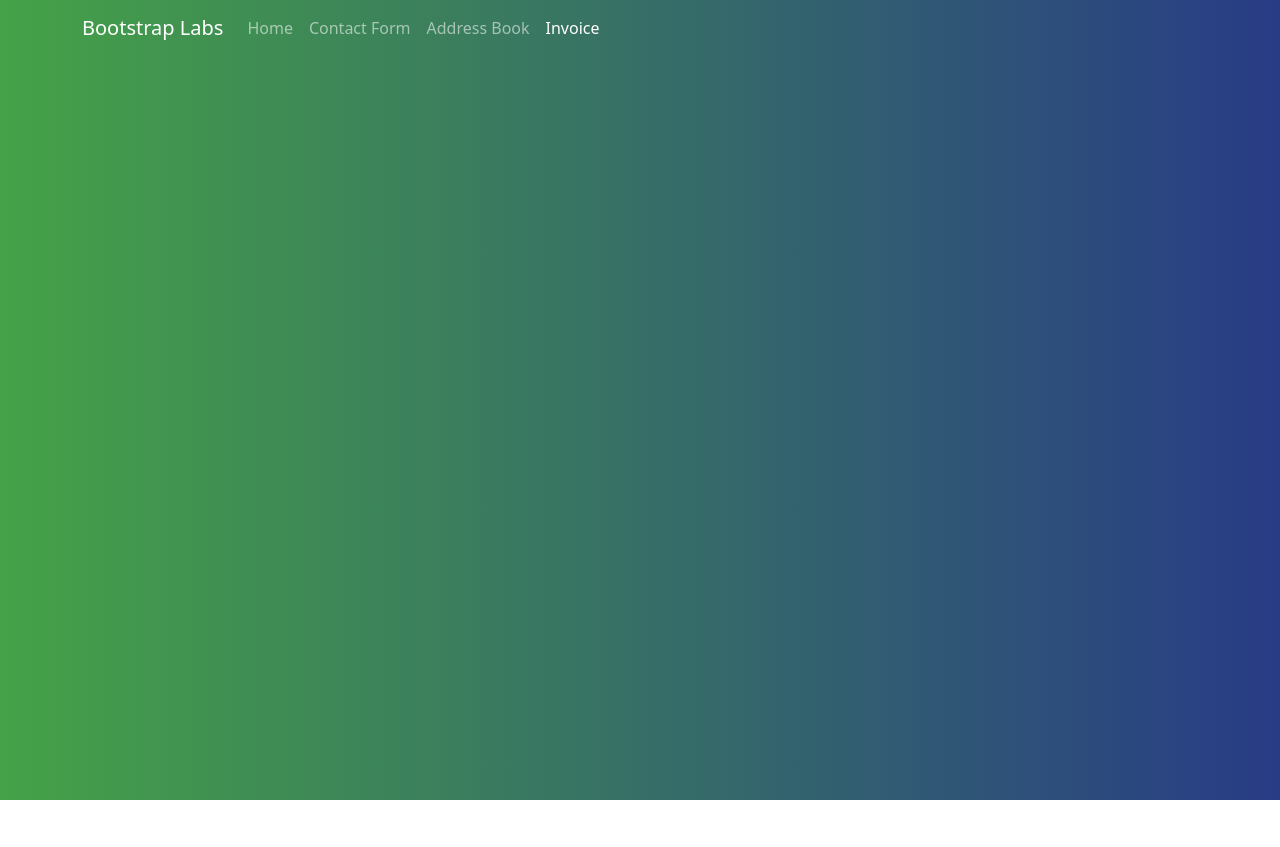
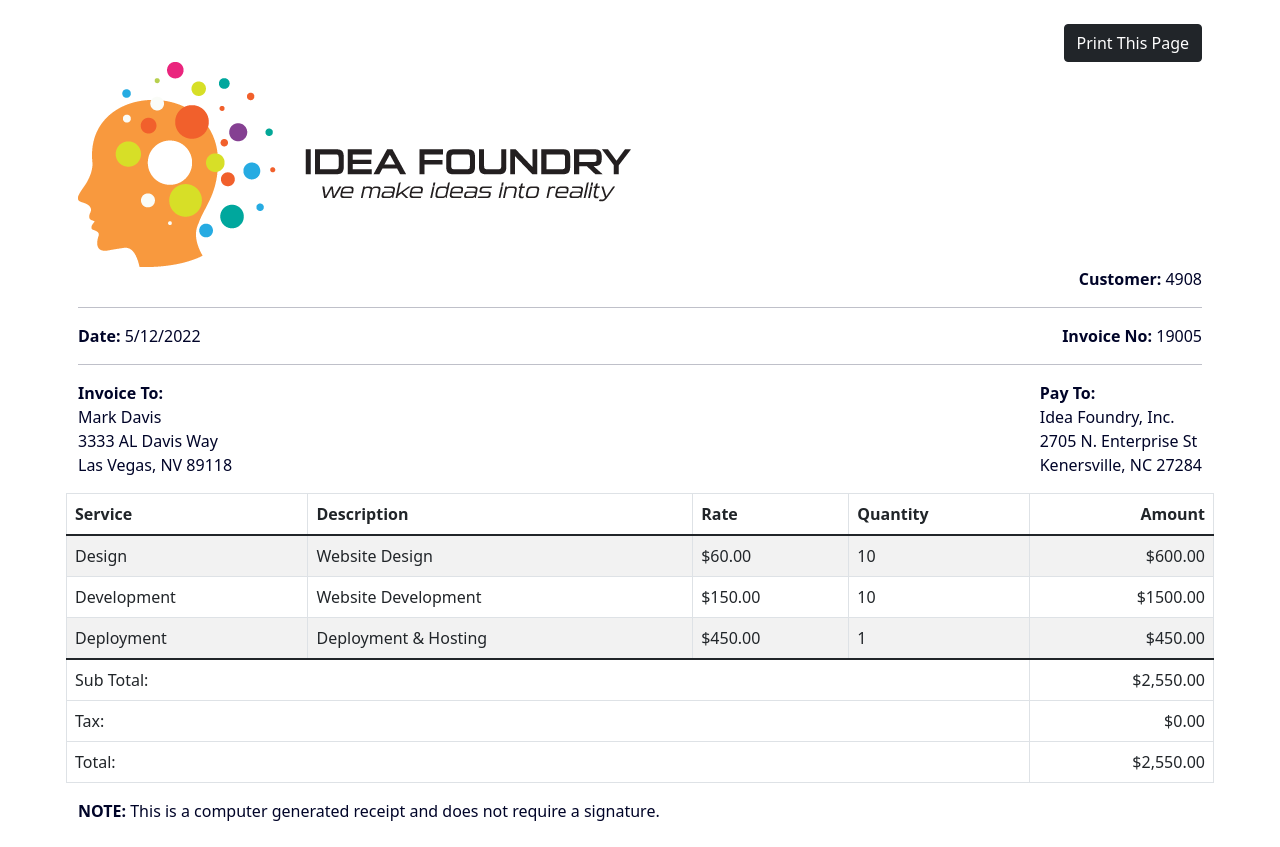
Before and after one commit to fordp86/bootstraplabs, a plain HTML site: page invoice/index.html in a window 1280 px wide. Before the commit the page ends 800 px from the top, so only its background shows below. Drawn offline with nearby package versions, Linux system fonts and the light colour scheme.

Commit message:
completed the invoice challenge

```diff
--- a/css/style.css
+++ b/css/style.css
@@ -28,9 +28,24 @@ body{
 }
 
 #hero-invoice{
+    color: #000428;
     min-height: 100vh;
-    background: #283c86;  /* fallback for old browsers */
-    background: -webkit-linear-gradient(to right, #45a247, #283c86);  /* Chrome 10-25, Safari 5.1-6 */
-    background: linear-gradient(to right, #45a247, #283c86); /* W3C, IE 10+/ Edge, Firefox 16+, Chrome 26+, Opera 12+, Safari 7+ */
+    background: #fff;
 
 }
+
+#hero-invoice .address{
+    font-size: .8rem;
+}
+
+@media only screen and (min-width: 768px) {
+    #hero-invoice .address{
+        font-size: 1rem;
+    }
+}
+
+@media print {
+    #hero-invoice .address{
+        font-size: 1rem;
+    }
+}
--- a/invoice/index.html
+++ b/invoice/index.html
@@ -2,7 +2,7 @@
 <html lang="en">
 
 <head>
-    <title>Boostrap Labs: Invoice</title>
+    <title>Invoice From Idea Foundry</title>
     <!-- Required meta tags -->
     <meta charset="utf-8">
     <meta name="viewport" content="width=device-width, initial-scale=1, shrink-to-fit=no">
@@ -15,41 +15,117 @@
 </head>
 
 <body>
-    <nav class="navbar navbar-expand-md navbar-dark fixed-top">
-        <div class="container">
-            <a class="navbar-brand" href="/">Bootstrap Labs</a>
-            <button class="navbar-toggler" type="button" data-bs-toggle="collapse" data-bs-target="#navbarCollapse"
-                aria-controls="navbarCollapse" aria-expanded="false" aria-label="Toggle navigation">
-                <span class="navbar-toggler-icon"></span>
-            </button>
-            <div class="collapse navbar-collapse" id="navbarCollapse">
-                <ul class="navbar-nav me-auto mb-2 mb-md-0">
-                    <li class="nav-item">
-                        <a class="nav-link" href="/">Home</a>
-                    </li>
-                    <li class="nav-item">
-                        <a class="nav-link" href="/contact-form/index.html">Contact Form</a>
-                    </li>
-                    <li class="nav-item">
-                        <a class="nav-link" href="/address-book/index.html">Address Book</a>
-                    </li>
-                    <li class="nav-item">
-                        <a class="nav-link active" aria-current="page" href="/invoice/index.html">Invoice</a>
-                    </li>
-                </ul>
+    <div id="hero-invoice" class="container rounded p-2 border-1">
+        <div class="d-flex justify-content-end mt-3 d-print-none">
+            <button type="button" class="btn btn-dark" onclick="window.print();">Print This Page</button>
+        </div>
+        <div class="row align-items-center">
+            <div class="col-sm-7 d-flex justify-content-start">
+                <img src="/img/IdeaFoundryLogo.png" alt="idea foundry logo" title="idea foundry logo" />
+            </div>
+            <div class="co-sm-5 l d-flex justify-content-sm-end just-content-start">
+                <strong>Customer:</strong>&nbsp;4908
             </div>
         </div>
-    </nav>
-    <!-- ======= Hero Section ======= -->
-    <main id="hero-invoice">
-        <div class="container px-4 py-5">
-            <div class="row flex-lg-row-reverse align-items-center g-5 py-5">
-                <div class="col">
-
+        <hr>
+        <div class="row row-cols-1 row-cols-md-2">
+            <div class="col-sm-6 d-flex justify-content-start">
+                <strong>Date:</strong>&nbsp;5/12/2022
+            </div>
+            <div class="col-sm-6 d-flex justify-content-sm-end justify-content-start">
+                <strong>Invoice No:</strong>&nbsp;19005
+            </div>
+        </div>
+        <hr>
+        <div class="row row-cols-md-2">
+            <div class="col-6 d-flex justify-content-start">
+                <div class="address">
+                    <strong>Invoice To:</strong><br>
+                    <address>
+                        Mark Davis<br>
+                        3333 AL Davis Way <br>
+                        Las Vegas, NV 89118
+                    </address>
+                </div>
+            </div>
+            <div class="col-6 d-flex justify-content-end">
+                <div class="address">
+                    <strong>Pay To:</strong><br>
+                    <address>
+                        Idea Foundry, Inc.<br>
+                        2705 N. Enterprise St<br>
+                        Kenersville, NC 27284
+                    </address>
                 </div>
             </div>
         </div>
-    </main>
+        <div class="row table-responsive">
+            <table class="table table-striped table-bordered">
+                <thead class="thead-dark">
+                    <tr>
+                        <th>Service</th>
+                        <th>Description</th>
+                        <th>Rate</th>
+                        <th>Quantity</th>
+                        <th class="text-end">Amount</th>
+                    </tr>
+                </thead>
+                <tbody>
+                    <tr>
+                        <td>Design</td>
+                        <td>Website Design</td>
+                        <td>$60.00</td>
+                        <td>10</td>
+                        <td class="text-end">$600.00</td>
+                    </tr>
+                    <tr>
+                        <td>Development</td>
+                        <td>Website Development</td>
+                        <td>$150.00</td>
+                        <td>10</td>
+                        <td class="text-end">$1500.00</td>
+                    </tr>
+                    <tr>
+                        <td>Deployment</td>
+                        <td>Deployment & Hosting</td>
+                        <td>$450.00</td>
+                        <td>1</td>
+                        <td class="text-end">$450.00</td>
+                    </tr>
+                </tbody>
+                <tfoot>
+                    <tr>
+                        <td colspan="4">
+                            Sub Total:
+                        </td>
+                        <td class="text-end">$2,550.00</td>
+                    </tr>
+                    <tr>
+                        <td colspan="4">
+                            Tax:
+                        </td>
+                        <td class="text-end">$0.00</td>
+                    </tr>
+                    <tr>
+                        <td colspan="4">
+                            Total:
+                        </td>
+                        <td class="text-end">$2,550.00</td>
+                    </tr>
+                </tfoot>
+            </table>
+        </div>
+        <footer>
+            <div class="row">
+                <div class="col-12">
+                    <p>
+                        <strong>NOTE:</strong>&nbsp;This is a computer generated receipt and does not require a signature.
+                    </p>
+                </div>
+            </div>
+        </footer>
+    </div>
+
     <!-- Bootstrap JS -->
     <script src="https://cdn.jsdelivr.net/npm/bootstrap@5.1.1/dist/js/bootstrap.bundle.min.js"
         integrity="sha384-/bQdsTh/da6pkI1MST/rWKFNjaCP5gBSY4sEBT38Q/9RBh9AH40zEOg7Hlq2THRZ" crossorigin="anonymous">
```
Also changed, not shown: img/IdeaFoundryLogo.png (added), img/invoiceSnippet.png (added), 2 other files.
